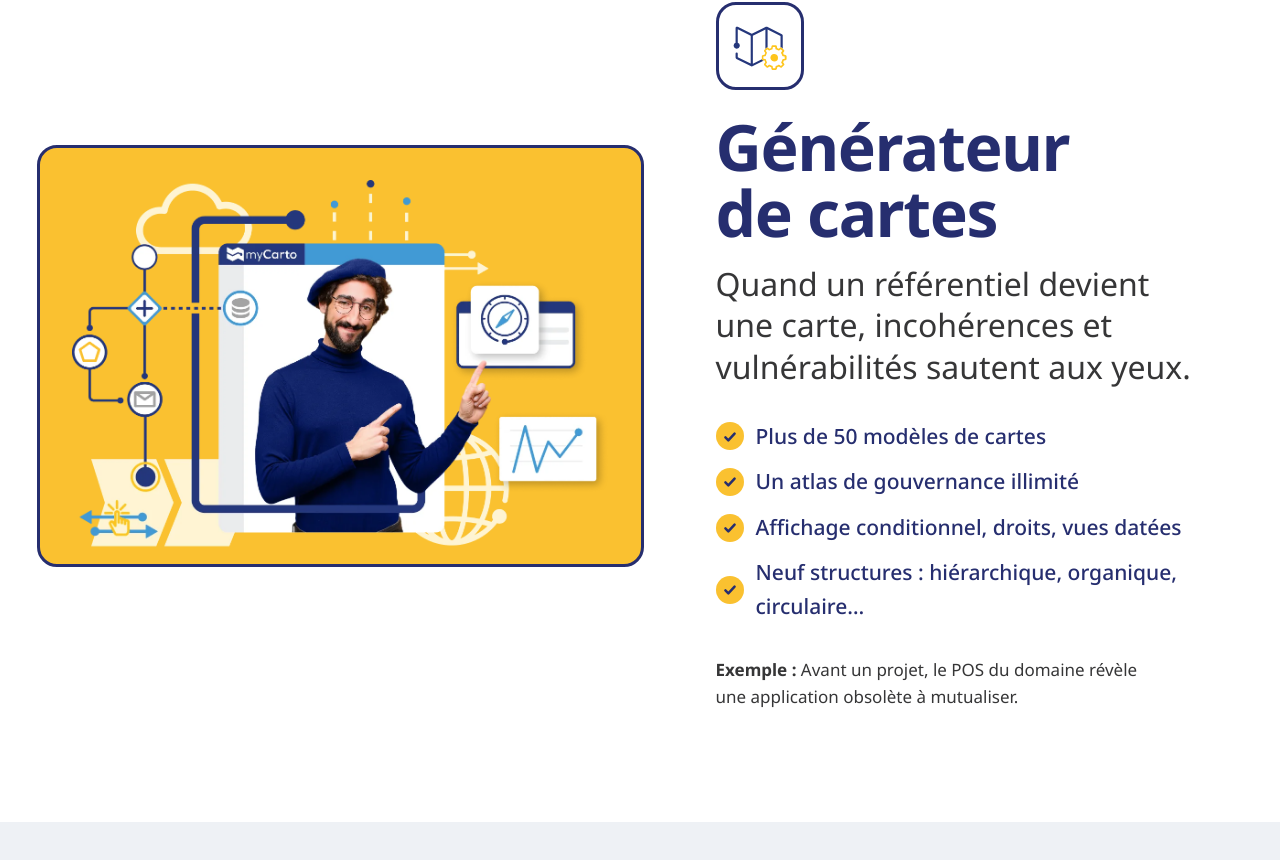
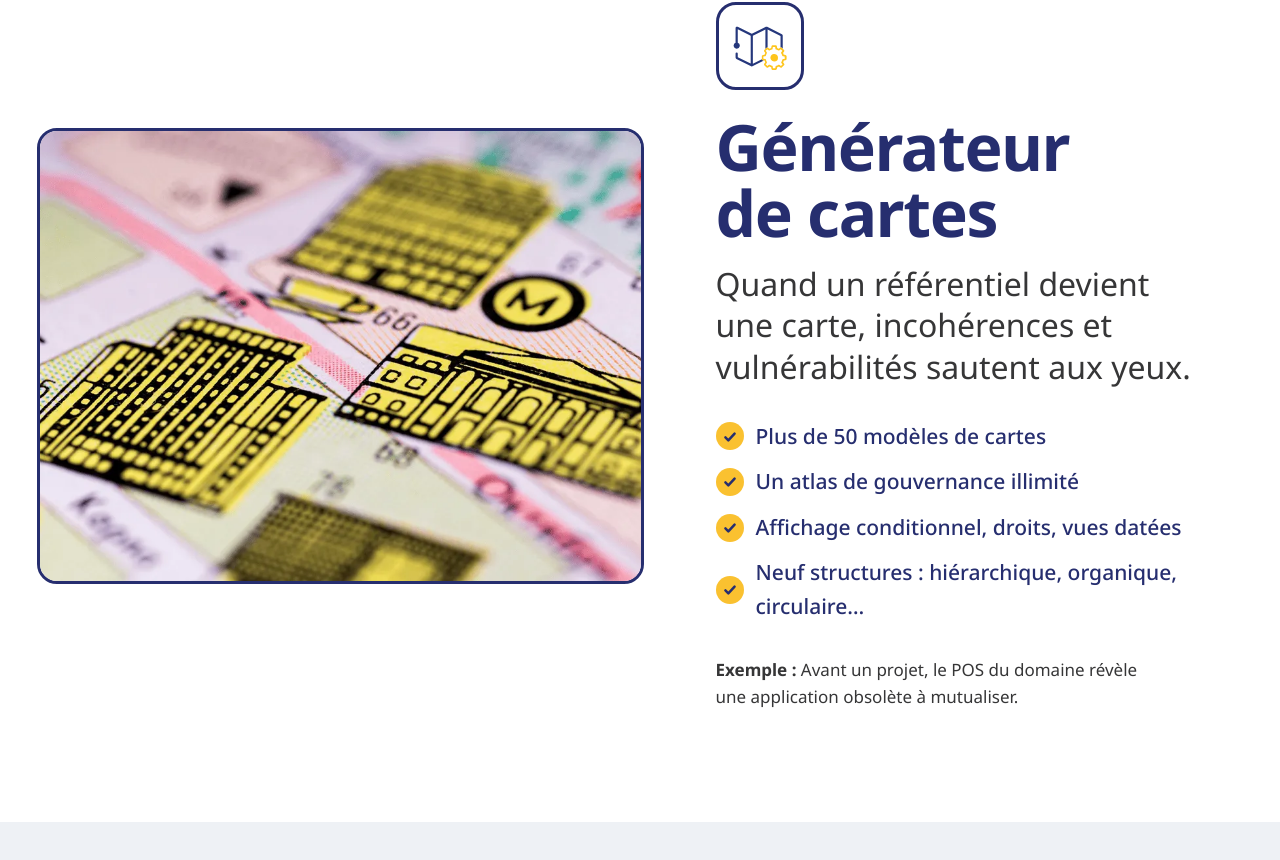
Before and after one commit to TheoNaulet/mycarto-redesign, a Vue app: page /fonctionnalites in a window 1280 px wide. Shown: the part 1917-2777 px from the top of the page. Built offline with nearby package versions, Linux system fonts and the light colour scheme; a web font is replaced by a local one.

Commit message:
Générateur de cartes : visuel de plan d'urbanisme au lieu de l'image du hero

```diff
--- a/src/pages/FeaturesPage.vue
+++ b/src/pages/FeaturesPage.vue
@@ -63,7 +63,7 @@ const dashIcons = [
     <section :id="cartes.id" class="feat" aria-labelledby="t-cartes">
       <div class="wrap cartes">
         <figure class="cartes__visual">
-          <img src="/brand/photos/hero-banner.webp" alt="" width="1173" height="839" />
+          <img src="/brand/articles/pos.webp" alt="Plan d’urbanisme aux bâtiments surlignés en jaune" width="1200" height="688" />
         </figure>
         <div>
           <span class="feat__icon"><img :src="`/brand/features/${cartes.icon}.svg`" alt="" /></span>
@@ -311,14 +311,14 @@ const dashIcons = [
 .cartes__visual {
   border: var(--frame) solid var(--navy);
   border-radius: var(--radius-panel);
-  background: var(--yellow);
-  padding: var(--space-6) var(--space-6) 0;
   overflow: hidden;
 }
 
 .cartes__visual img {
   width: 100%;
-  height: auto;
+  height: 100%;
+  aspect-ratio: 4 / 3;
+  object-fit: cover;
 }
 
 /* 3. Tableaux de bord */
```
